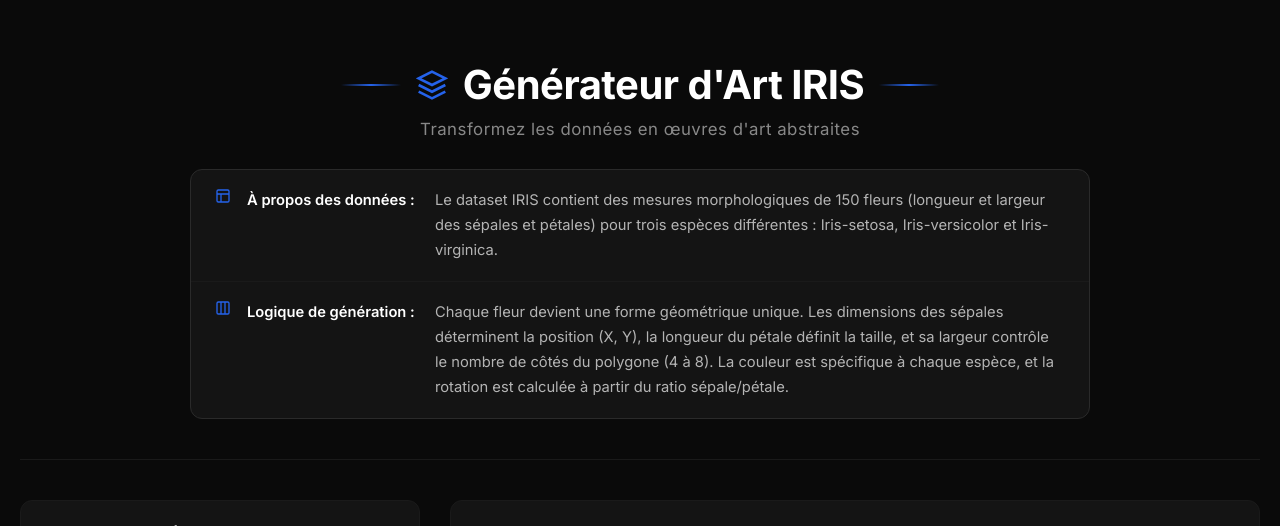
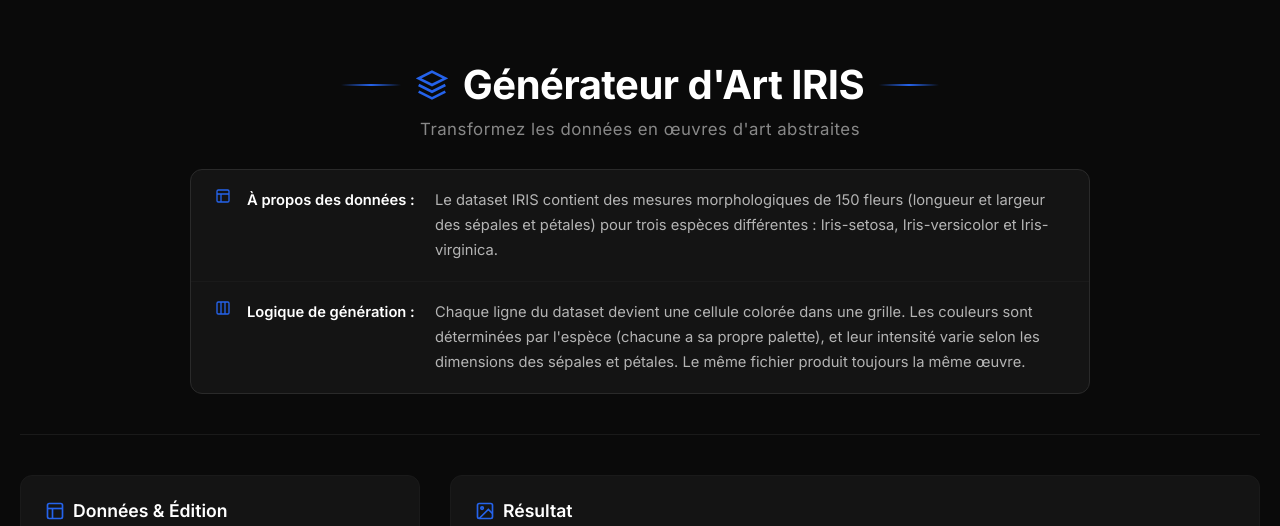
Before and after one commit to tvianney/artkathon, a Flask app: page / in a window 1280 px wide. Shown: the top 526 px of the page. Run offline with Flask 3, Linux system fonts and the light colour scheme.

Commit message:
Update generation logic description in index.html to reflect changes in dataset processing, emphasizing the transformation of dataset lines into colored grid cells based on species and dimensions.

```diff
--- a/web_app/templates/index.html
+++ b/web_app/templates/index.html
@@ -36,7 +36,7 @@
                         <path d="M9 3v18"/>
                         <path d="M15 3v18"/>
                     </svg>
-                    <strong>Logique de génération :</strong> Chaque fleur devient une forme géométrique unique. Les dimensions des sépales déterminent la position (X, Y), la longueur du pétale définit la taille, et sa largeur contrôle le nombre de côtés du polygone (4 à 8). La couleur est spécifique à chaque espèce, et la rotation est calculée à partir du ratio sépale/pétale.
+                    <strong>Logique de génération :</strong> Chaque ligne du dataset devient une cellule colorée dans une grille. Les couleurs sont déterminées par l'espèce (chacune a sa propre palette), et leur intensité varie selon les dimensions des sépales et pétales. Le même fichier produit toujours la même œuvre.
                 </p>
             </div>
         </header>
```
